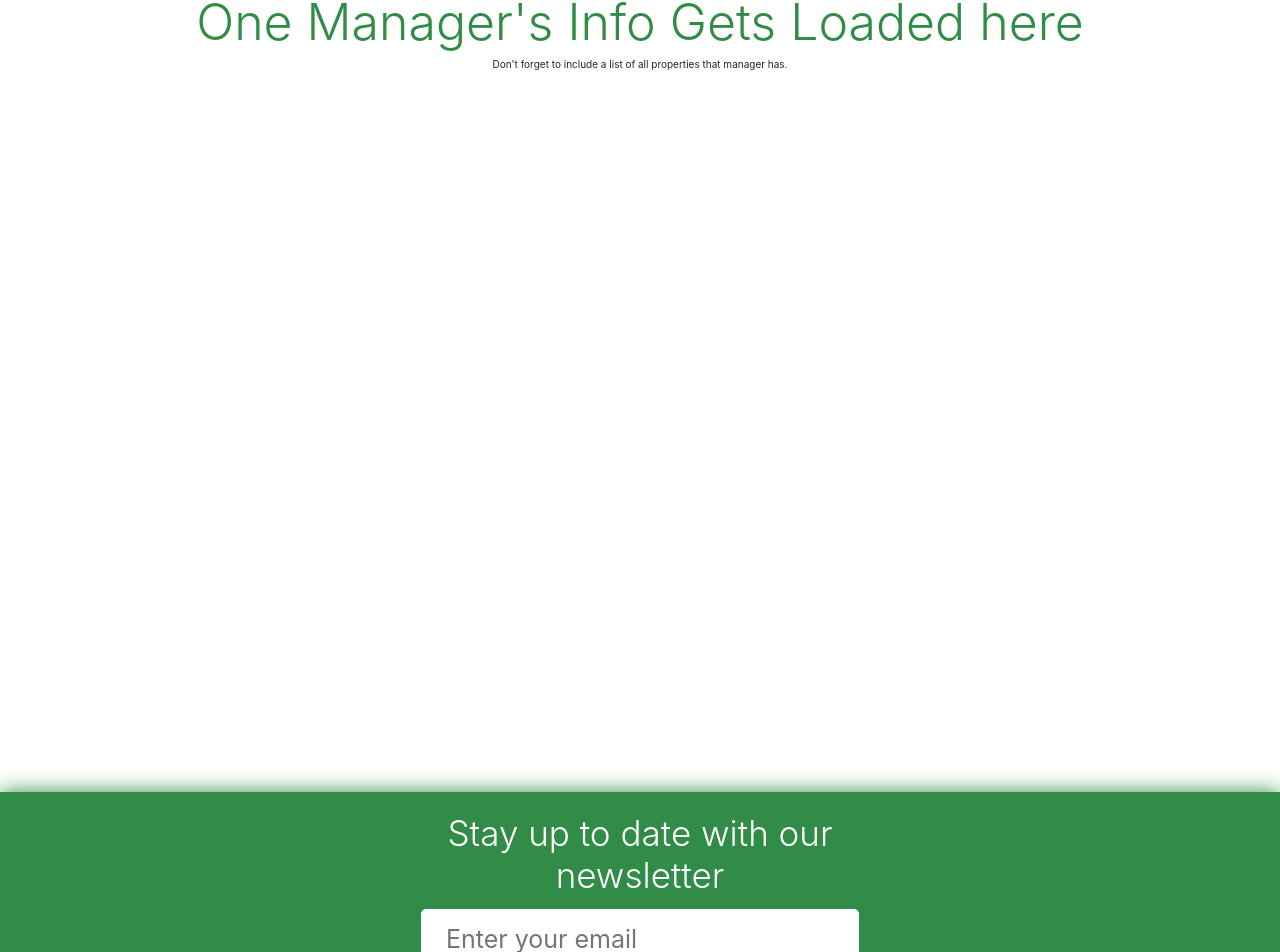
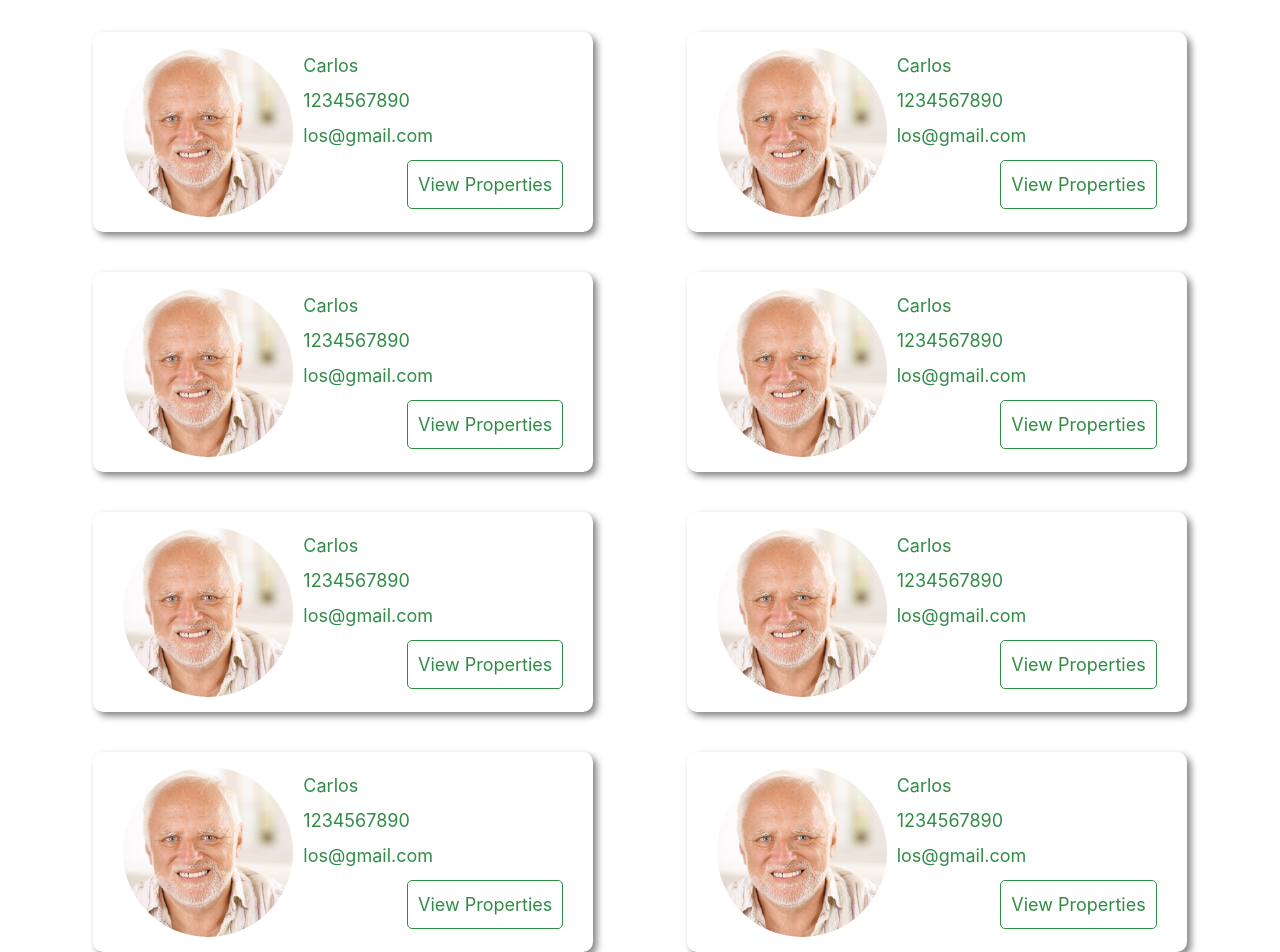
Before and after one commit to BloomTech-Labs/pt7-property-manager-fe, a React (Create React App) app: page /Manager/1 in a window 1280 px wide. Shown: the part 158-1110 px from the top of the page. Built offline with nearby package versions, Linux system fonts and the light colour scheme.

Commit message:
added styling for cards. cards resposive.

```diff
--- a/src/App.js
+++ b/src/App.js
@@ -24,6 +24,10 @@ import addProperty from "./components/properties/addProperty.js";
 import addRenter from "./components/manager/addRenter.js";
 import managerSettings from "./components/manager/settings.js";
 import renterSettings from "./components/renter/settings.js";
+
+// for testing only //
+import ManagerCard from "./components/manager/managerCard.js";
+
 function App() {
   const [user, setUser] = useState({
     username: localStorage.getItem("username"),
@@ -69,6 +73,9 @@ function App() {
           <Route exact path="/Logout" component={Logout} />
           <PrivateRoute exact path="/Dashboard" component={dashboard()} />
           <PrivateRoute path="/Dashboard/:id/Notifications" component={Notifications} />
+
+          {/* testing */}
+          <Route exact path='/Manager/los' component={ManagerCard}/>
         </Switch>
         <Footer />
       </div>
--- a/src/components/manager/all.js
+++ b/src/components/manager/all.js
@@ -1,17 +1,18 @@
 import React, {useState, useEffect} from "react";
-import ManagerCard from "./managerCard";
+import ManagerCard from "./managerCard.js";
 
-export default function Managers(){
-  const [managers, setManagers]=useState([]);
+function Managers() {
+  const [managers, setManagers] = useState([]);
 
-  return(
+    return(
+      <div className="main-content cardHolder">
+        <h2>List of Managers Goes Here.</h2>
+        {/* {managers.map((manager, i) => {
+          return <ManagerCard key={i} />
+        })} */}
+        <ManagerCard />
+      </div>
+    )
+};
 
-    <div className="main-content">
-      <h2>List of Managers Goes Here.</h2>
-      {managers.map((manager)=>(
-      <ManagerCard manager={manager}/>
-      ))}
-    </div>
-
-
-  )};
+export default Managers
--- a/src/components/manager/manager.js
+++ b/src/components/manager/manager.js
@@ -1,15 +1,124 @@
 import React from "react";
+import los from "../../icons/los.jfif";
+import './manager.scss'
 
 export default function Manager(){
 
 
   return(
-
-    <div className="main-content">
-      <h2>One Manager's Info Gets Loaded here</h2>
-      <p>Don't forget to include a list of all properties that manager has. </p>
+    <div className="cardHolder">
+      {/* <h2>One Manager's Info Gets Loaded here</h2>
+      <p>Don't forget to include a list of all properties that manager has. </p> */}
+      <div className="managerCard">
+        <img src={los} alt='los' className='profilePic'></img>
+        <div className='info'>
+          <h3 className="managerName">Carlos</h3>
+          <h4 className="telNumber">1234567890</h4>
+          <h4 className='managerEmail'>los@gmail.com</h4>
+          <div className='buttonHolder'>
+            <button className='viewPropsBtn'>View Properties</button>
+          </div>
+        </div>
+      </div>
+      <div className="managerCard">
+        <img src={los} alt='los' className='profilePic'></img>
+        <div className='info'>
+          <h3 className="managerName">Carlos</h3>
+          <h4 className="telNumber">1234567890</h4>
+          <h4 className='managerEmail'>los@gmail.com</h4>
+          <div className='buttonHolder'>
+            <button className='viewPropsBtn'>View Properties</button>
+          </div>
+        </div>
+      </div>
+      <div className="managerCard">
+        <img src={los} alt='los' className='profilePic'></img>
+        <div className='info'>
+          <h3 className="managerName">Carlos</h3>
+          <h4 className="telNumber">1234567890</h4>
+          <h4 className='managerEmail'>los@gmail.com</h4>
+          <div className='buttonHolder'>
+            <button className='viewPropsBtn'>View Properties</button>
+          </div>
+        </div>
+      </div>
+      <div className="managerCard">
+        <img src={los} alt='los' className='profilePic'></img>
+        <div className='info'>
+          <h3 className="managerName">Carlos</h3>
+          <h4 className="telNumber">1234567890</h4>
+          <h4 className='managerEmail'>los@gmail.com</h4>
+          <div className='buttonHolder'>
+            <button className='viewPropsBtn'>View Properties</button>
+          </div>
+        </div>
+      </div>
+      <div className="managerCard">
+        <img src={los} alt='los' className='profilePic'></img>
+        <div className='info'>
+          <h3 className="managerName">Carlos</h3>
+          <h4 className="telNumber">1234567890</h4>
+          <h4 className='managerEmail'>los@gmail.com</h4>
+          <div className='buttonHolder'>
+            <button className='viewPropsBtn'>View Properties</button>
+          </div>
+        </div>
+      </div>
+      <div className="managerCard">
+        <img src={los} alt='los' className='profilePic'></img>
+        <div className='info'>
+          <h3 className="managerName">Carlos</h3>
+          <h4 className="telNumber">1234567890</h4>
+          <h4 className='managerEmail'>los@gmail.com</h4>
+          <div className='buttonHolder'>
+            <button className='viewPropsBtn'>View Properties</button>
+          </div>
+        </div>
+      </div>
+      <div className="managerCard">
+        <img src={los} alt='los' className='profilePic'></img>
+        <div className='info'>
+          <h3 className="managerName">Carlos</h3>
+          <h4 className="telNumber">1234567890</h4>
+          <h4 className='managerEmail'>los@gmail.com</h4>
+          <div className='buttonHolder'>
+            <button className='viewPropsBtn'>View Properties</button>
+          </div>
+        </div>
+      </div>
+      <div className="managerCard">
+        <img src={los} alt='los' className='profilePic'></img>
+        <div className='info'>
+          <h3 className="managerName">Carlos</h3>
+          <h4 className="telNumber">1234567890</h4>
+          <h4 className='managerEmail'>los@gmail.com</h4>
+          <div className='buttonHolder'>
+            <button className='viewPropsBtn'>View Properties</button>
+          </div>
+        </div>
+      </div>
+      <div className="managerCard">
+        <img src={los} alt='los' className='profilePic'></img>
+        <div className='info'>
+          <h3 className="managerName">Carlos</h3>
+          <h4 className="telNumber">1234567890</h4>
+          <h4 className='managerEmail'>los@gmail.com</h4>
+          <div className='buttonHolder'>
+            <button className='viewPropsBtn'>View Properties</button>
+          </div>
+        </div>
+      </div>
+      <div className="managerCard">
+        <img src={los} alt='los' className='profilePic'></img>
+        <div className='info'>
+          <h3 className="managerName">Carlos</h3>
+          <h4 className="telNumber">1234567890</h4>
+          <h4 className='managerEmail'>los@gmail.com</h4>
+          <div className='buttonHolder'>
+            <button className='viewPropsBtn'>View Properties</button>
+          </div>
+        </div>
+      </div>
     </div>
-
-
   )
 }
--- /dev/null
+++ b/src/components/manager/manager.scss
@@ -0,0 +1,57 @@
+html {
+    font-size: 62.5%;
+}
+
+.cardHolder {
+    height: auto;
+    padding: 2em;
+    display: flex;
+    justify-content: space-evenly;
+    flex-wrap: wrap;
+
+    .managerCard {
+        width: 50em;
+        height: 20em;
+        display: flex;
+        padding: 1.5em 3em;
+        border-radius: 10px;
+        box-shadow: #848484 4px 4px 7px 0px;
+        margin: 2em;
+
+        .profilePic {
+            width: auto;
+            height: 100%;
+            border-radius: 100%;
+
+        }
+
+        .info {
+            text-align: left;
+            margin-left: 10px;
+            width: 100%;
+            height: 100%;
+            display: flex;
+            flex-direction: column;
+            justify-content: space-evenly;
+
+            &>* {
+                font-weight: 400;
+                font-size: 18px;
+                color: #308C47;
+            }
+
+            .buttonHolder {
+                display: flex;
+                justify-content: flex-end;
+
+                .viewPropsBtn {
+                    border-radius: 5px;
+                    color: #308C47;
+                    border: 1px solid #308C47;
+                    background: none;
+                    padding: 10px;
+                }
+            }
+        }
+    }
+}
--- a/src/components/manager/managerCard.js
+++ b/src/components/manager/managerCard.js
@@ -1,12 +1,27 @@
-import React, {useState, useEffect} from "react";
+import React from "react";
 
-export default function ManagerCard(){
+class ManagerCard extends React.Component {
+  constructor(props) {
+    super(props);
+    this.state = {}
+  }
+  render() {
+    return (
+      // <div className="managerCard">
+      //   <img src={this.props.profilePic} alt={this.props.managerName} className='profilePic'></img>
+      //   <h3 className="managerName">{this.props.managerName}</h3>
+      //   <h4 className="telNumber">{this.props.telNumber}</h4>
+      //   <h4 className='managerEmail'>{this.props.managerEmail}</h4>
+      // </div>
+      <div className="managerCard">
+        {/* <img src={this.props.profilePic} alt={this.props.managerName} className='profilePic'></img> */}
+        <h3 className="managerName">Carlos</h3>
+        <h4 className="telNumber">1234567890</h4>
+        <h4 className='managerEmail'>los@gmail.com</h4>
+      </div>
+    );
+  }
 
-  return(
+};
 
-    <div>
-      <h2>Manager Card goes here.</h2>
-    </div>
-
-
-  )}
+export default ManagerCard;
```
Also changed, not shown: src/icons/los.jfif (added).
